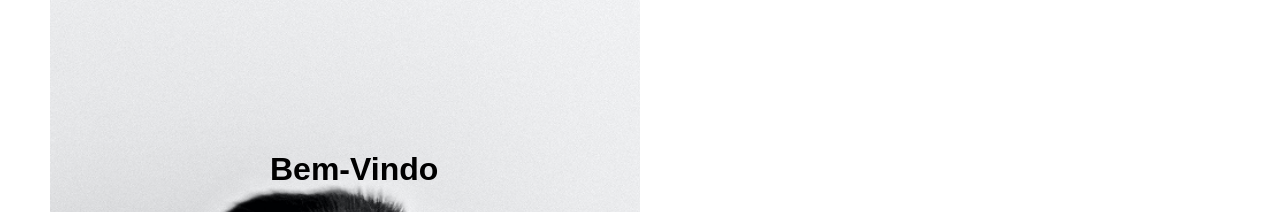
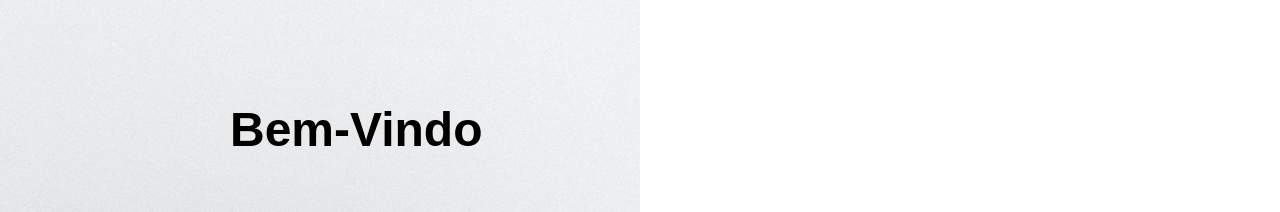
Before and after one commit to caiocol-web/SESI_DA, a plain HTML site: page AULA_05/index.html in a window 1280 px wide. Shown: the top 212 px of the page. Drawn offline with Linux system fonts and the light colour scheme.

Commit message:
commitchanges

```diff
--- a/AULA_05/style.css
+++ b/AULA_05/style.css
@@ -10,17 +10,18 @@ body {
 .lado-esquerdo {
     flex: 1;
     position: relative;
+    left: 0px;
     background-image: url("pug.png");
     background-repeat: no-repeat;
-    background-size: 650px;
-    background-position: 50px center;
+    background-size: 700px;
+    background-position:top left;
 }
 
 .fala-pug {
     position: absolute;
-    top: 130px;
-    left: 270px;
-    font-size: 2rem;
+    top: 70px;
+    left: 230px;
+    font-size: 3rem;
     color: black;
     font-weight: bold;
 }
@@ -28,7 +29,7 @@ body {
 .lado-direito {
     flex: 1;
     display: flex;
-    justify-content: center;
+    justify-content:top right;
     align-items: center;
     background-color: white;
 }
```
